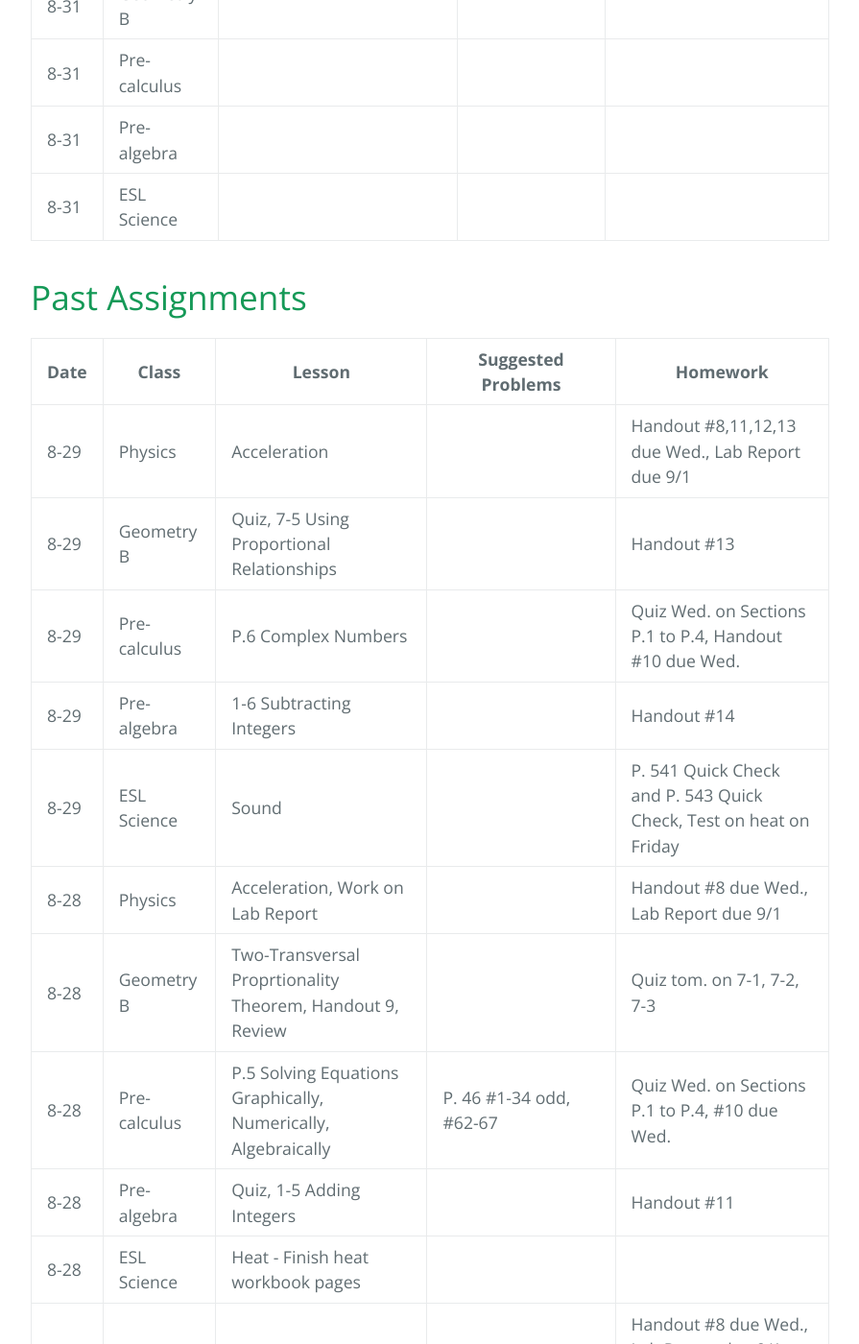
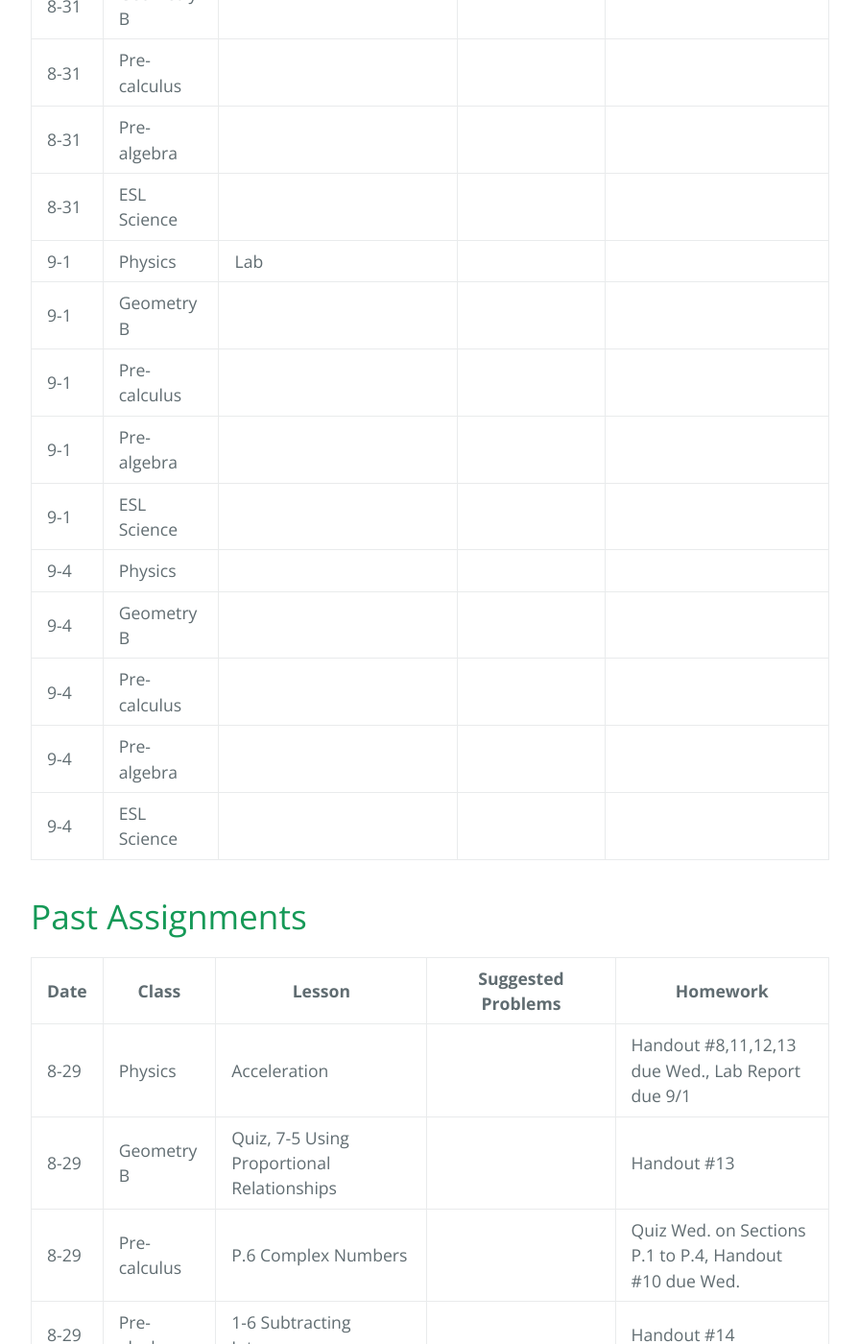
Before and after one commit to gpayoo/gpayoo, a Jekyll site: the page built from index.md, in a window 1280 px wide and 1400 px high, scrolled down 1086 px. Shown: the whole window at 96% size, without its empty margins (192-1087 px from the left). Built offline with Jekyll 4.4.1, drawn with Linux system fonts in a browser that asks for light colours; our own code applies the rules of GitHub Pages for plain Markdown files.

Commit message:
Update index.md

```diff
--- a/index.md
+++ b/index.md
@@ -19,6 +19,16 @@ layout: default
 | 8-31 | Pre-calculus |  |  |
 | 8-31 | Pre-algebra || | |
 | 8-31 | ESL Science |  |  |
+| 9-1 | Physics | Lab | |
+| 9-1 | Geometry B |  | |  |
+| 9-1 | Pre-calculus |  |  |
+| 9-1 | Pre-algebra || | |
+| 9-1 | ESL Science |  |  |
+| 9-4 | Physics |  | |
+| 9-4 | Geometry B |  | |  |
+| 9-4 | Pre-calculus |  |  |
+| 9-4 | Pre-algebra || | |
+| 9-4 | ESL Science |  |  |
 
 
 # [](#header-2) Past Assignments
```
